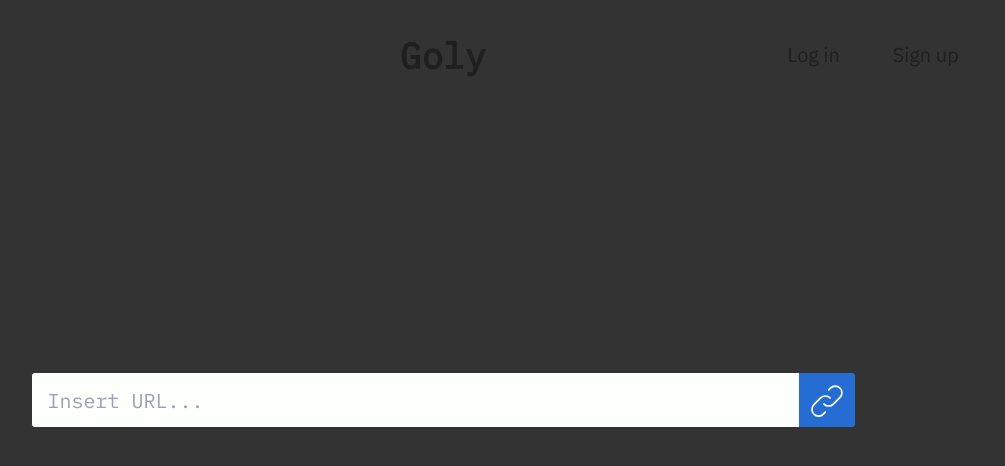
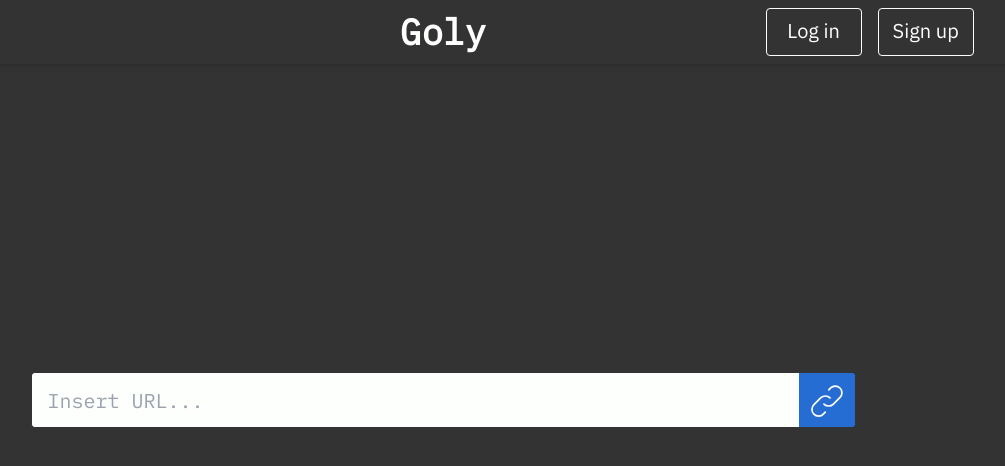
Before and after one commit to poximy/goly, a Svelte app: page / in a window 1280 px wide. Shown: the top 466 px of the page, without its empty margins (197-1202 px from the left). Built offline with nearby package versions, Linux system fonts and the light colour scheme.

Commit message:
style: redo navbar

```diff
--- a/src/components/Nav.svelte
+++ b/src/components/Nav.svelte
@@ -1,42 +1,34 @@
 <script lang="ts">
-  // <nav
-  //   className='absolute top-0 z-10 my-8 flex h-[48px] w-full items-center
-  // 	justify-center text-white'
-  // >
-  //     <a href="/" className='font-sans text-4xl font-bold leading-none'>
-  //       <h1>Minify URL</h1>
-  //     </a>
-  // </nav>
 </script>
 
 <nav
-  class="absolute top-0 z-10 my-8 grid w-full grid-cols-2 gap-y-4 text-center
-  font-sans text-darker dark:text-light md:grid-cols-3"
+  class="fixed top-0 z-10  grid w-full grid-cols-2 gap-y-2 border-darker bg-dark
+  py-2 text-center font-sans text-light shadow-md md:grid-cols-3"
 >
   <a
     href="/"
-    class="col-span-2 w-fit self-center justify-self-center font-mono text-4xl
-    font-bold leading-none sm:col-span-1 md:col-start-2"
+    class="col-span-2 w-fit self-center justify-self-center font-mono text-2xl
+    font-bold leading-none sm:col-span-1 sm:text-4xl md:col-start-2"
   >
     <h1>Goly</h1>
   </a>
   <div
     class="col-span-2 flex flex-row items-center justify-center gap-x-4
-    text-center text-xl sm:col-span-1 md:col-start-3"
+    text-center text-base sm:col-span-1 sm:text-xl md:col-start-3"
   >
     <a
       href="/login"
-      class="h-[48px] w-24 rounded border border-dark py-2
-			transition-all duration-[600ms] hover:bg-dark hover:text-light
-		  hover:duration-100 dark:border-light dark:hover:bg-light dark:hover:text-dark"
+      class="h-[32px] w-16 rounded border border-light py-0.5 transition-all
+      duration-[500ms] hover:bg-light hover:text-dark hover:duration-100
+      sm:h-[48px] sm:w-24 sm:py-2"
     >
       Log in
     </a>
     <a
       href="signup"
-      class="h-[48px] w-24 rounded border border-dark py-2
-			transition-all duration-[600ms] hover:bg-dark hover:text-light
-			hover:duration-100 dark:border-light dark:hover:bg-light dark:hover:text-dark"
+      class="h-[32px] w-16 rounded border border-light py-0.5 transition-all
+      duration-[500ms] hover:bg-light hover:text-dark hover:duration-100
+      sm:h-[48px] sm:w-24 sm:py-2"
     >
       Sign up
     </a>
```
